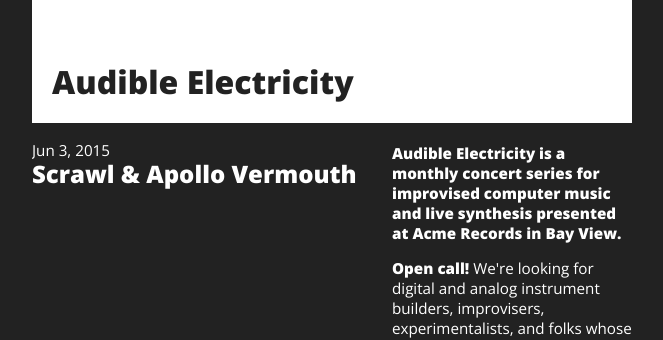
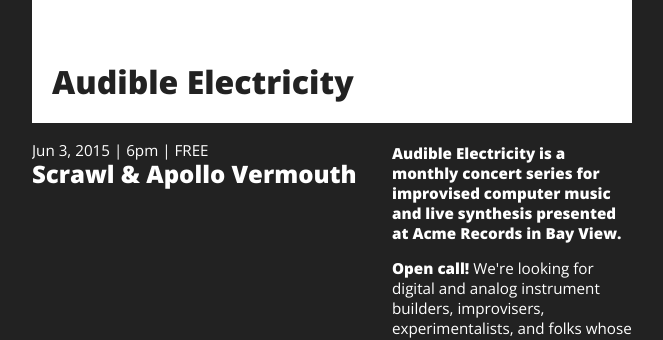
Before and after one commit to hecanjog/audibleelectricity.com, a Jekyll site: the page built from index.html, in a window 1280 px wide. Shown: the top 340 px of the page, without its empty margins (308-971 px from the left). Built offline with Jekyll 4.4.1, drawn with Linux system fonts in a browser that asks for light colours.

Commit message:
Show start time and price on homepage too

```diff
--- a/index.html
+++ b/index.html
@@ -7,7 +7,7 @@
   <ul class="show-list">
     {% for post in site.posts %}
       <li>
-        <h3 class="show-date">{{ post.date | date: "%b %-d, %Y" }}</h3>
+        <h3 class="show-date">{{ post.date | date: "%b %-d, %Y" }}{% if post.starts %} | {{ post.starts }}{% endif %}{% if post.price %} | {{ post.price }}{% endif %}</h3>
         <h2 class="show-link"><a href="{{ post.url | prepend: site.baseurl }}">{{ post.title }}</a></h2>
       </li>
     {% endfor %}
```
